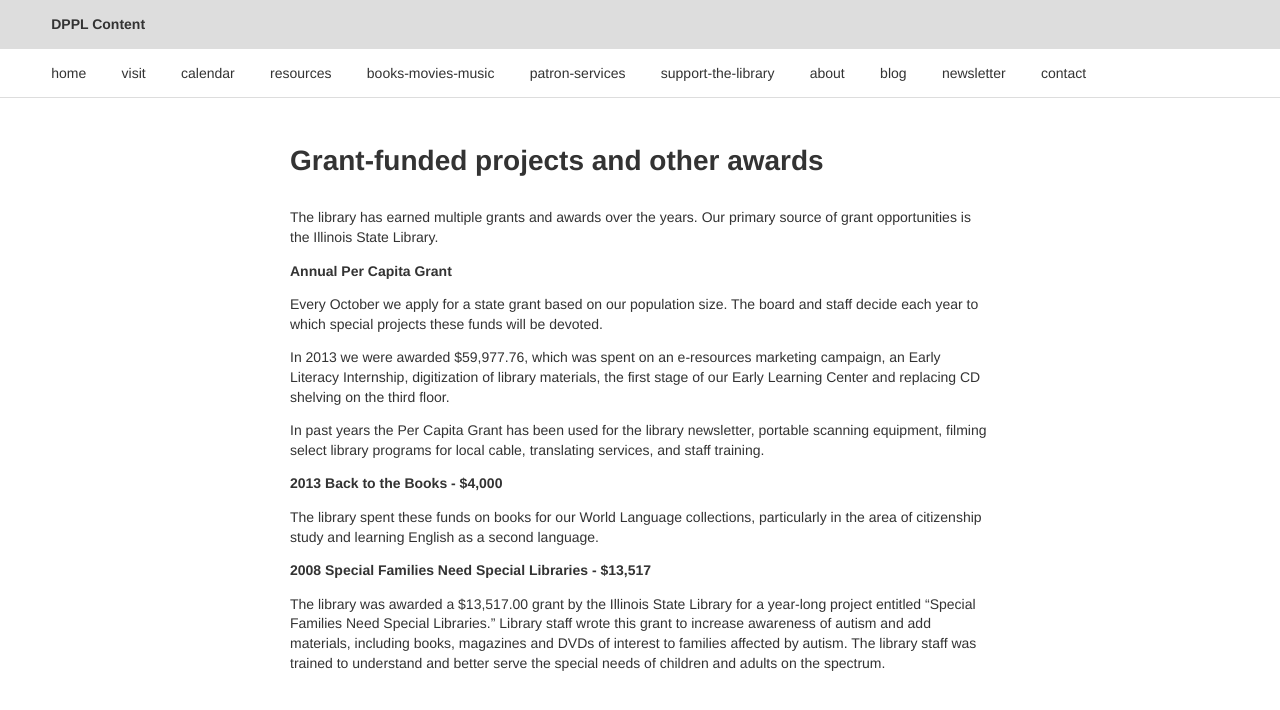
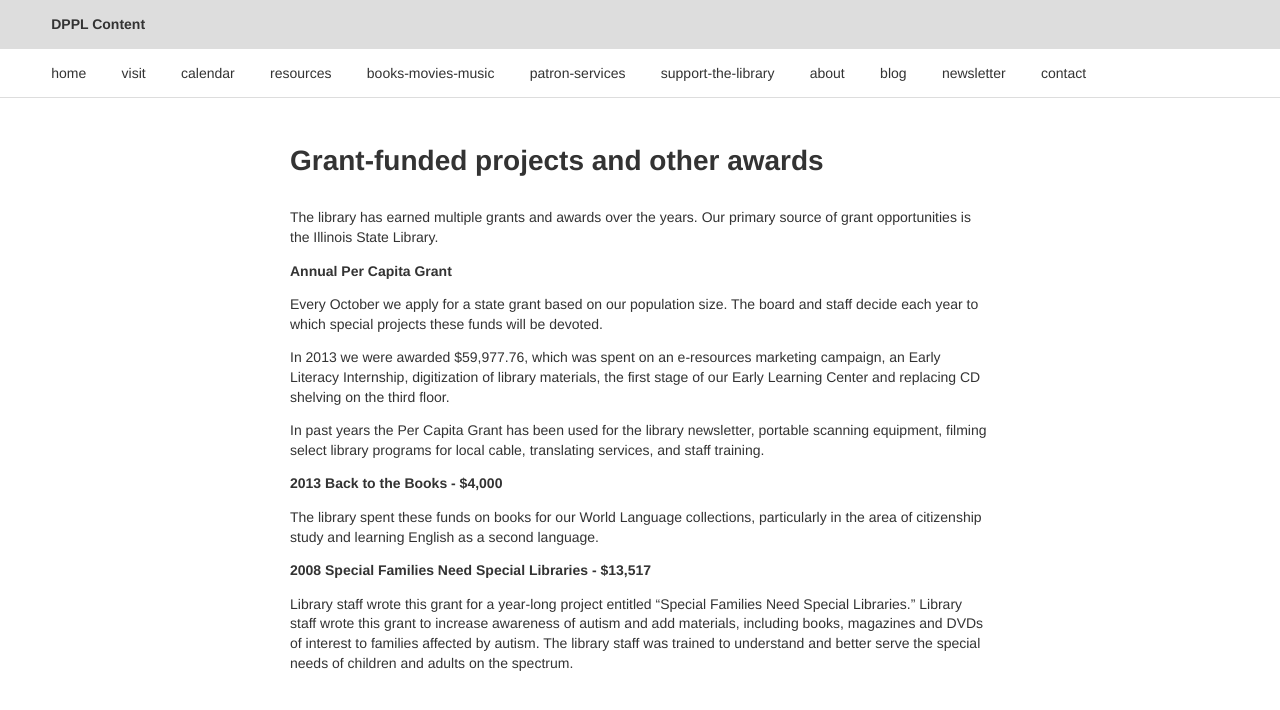
Before and after one commit to dpplweb/dppl-content, a Jekyll site: the page built from _posts/roberta/0811-01-01-grand-funded-projects.md, in a window 1280 px wide. Shown: the top 710 px of the page. Built offline with Jekyll 4.4.1, drawn with Linux system fonts in a browser that asks for light colours; Markdown is read by kramdown in place of the engine named in the settings.

Commit message:
Updated 0811-01-01-grand-funded-projects.md

```diff
--- a/_posts/roberta/0811-01-01-grand-funded-projects.md
+++ b/_posts/roberta/0811-01-01-grand-funded-projects.md
@@ -31,4 +31,4 @@ The library spent these funds on books for our World Language collections, parti
 
 **2008 Special Families Need Special Libraries - $13,517**
 
-The library was awarded a $13,517.00 grant by the Illinois State Library for a year-long project entitled "Special Families Need Special Libraries." Library staff wrote this grant to increase awareness of autism and add materials, including books, magazines and DVDs of interest to families affected by autism. The library staff was trained to understand and better serve the special needs of children and adults on the spectrum.
+Library staff wrote this grant for a year-long project entitled "Special Families Need Special Libraries." Library staff wrote this grant to increase awareness of autism and add materials, including books, magazines and DVDs of interest to families affected by autism. The library staff was trained to understand and better serve the special needs of children and adults on the spectrum.
```
